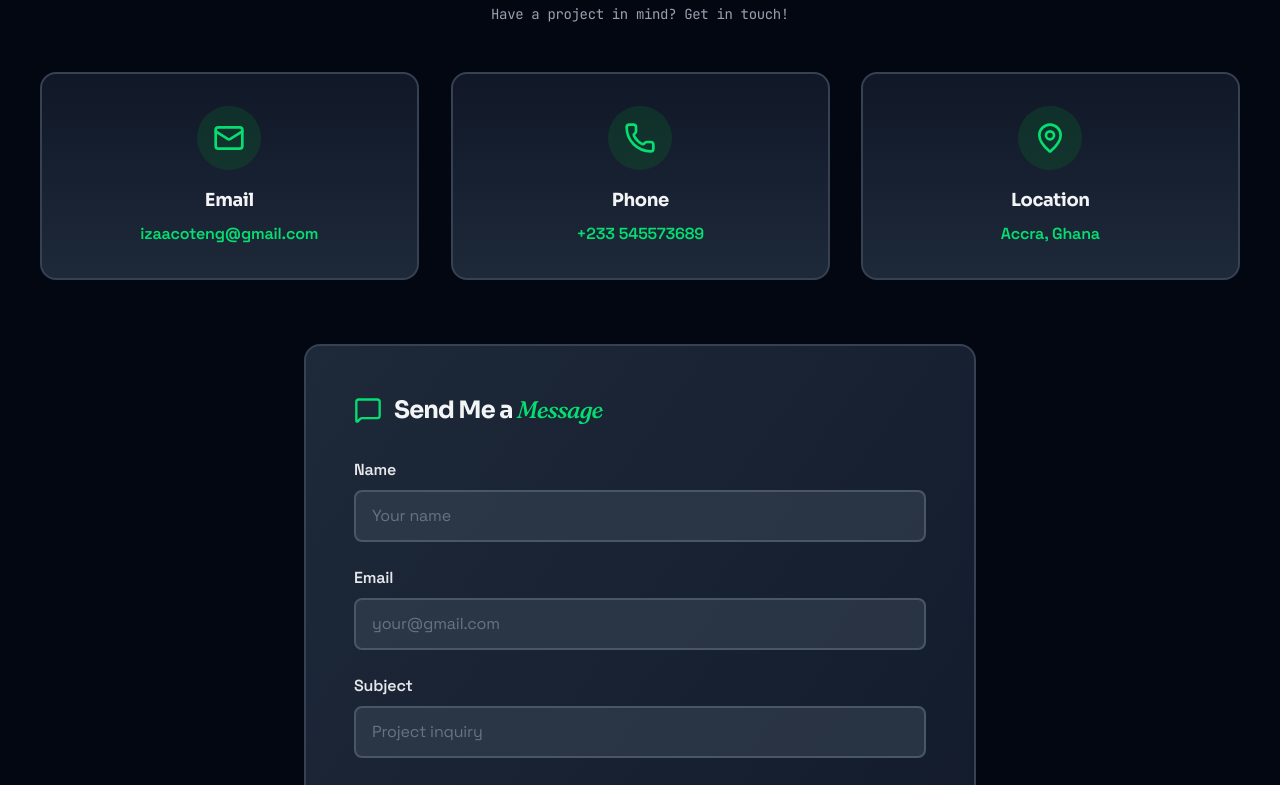
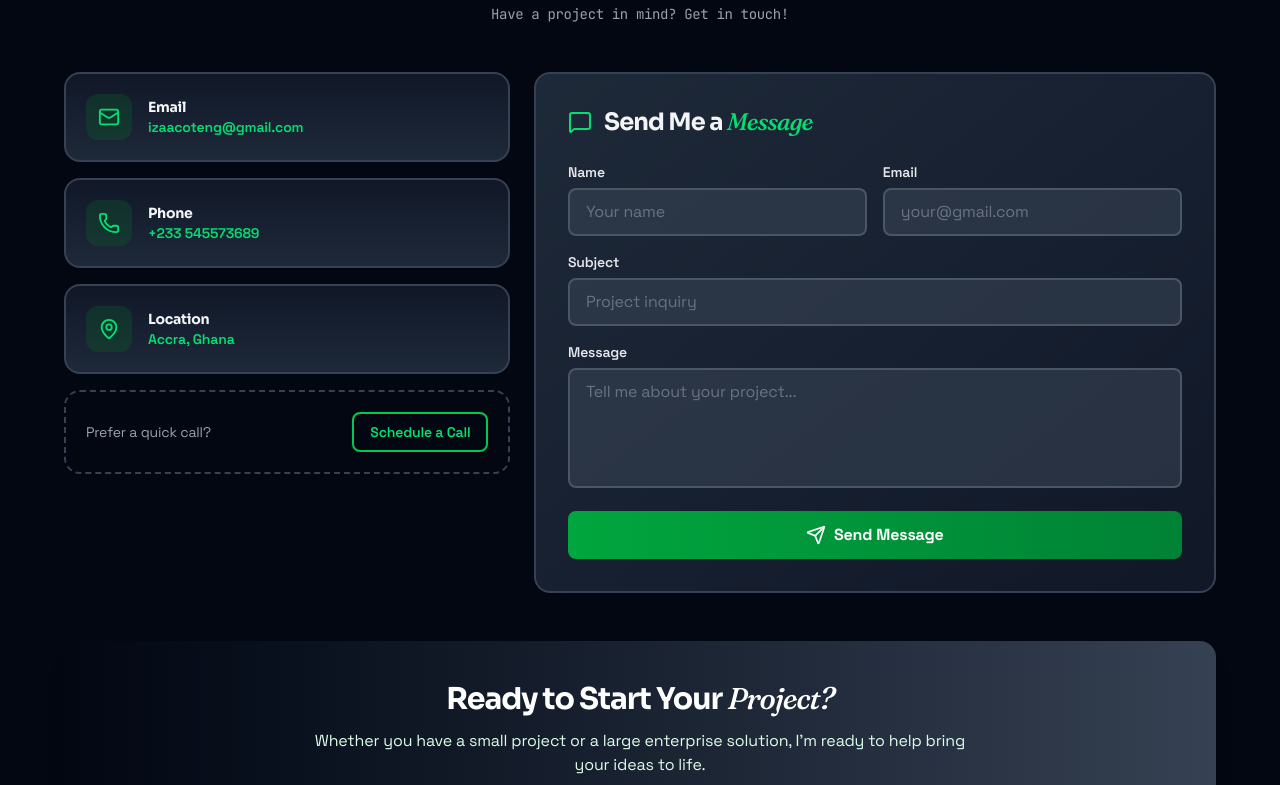
Before and after one commit to IsaacOteng/Isaacs_Portfolio, a React (Vite) app: page / in a window 1280 px wide. Shown: the part 8752-9537 px from the top of the page. Built offline with nearby package versions, Linux system fonts and the light colour scheme.

Commit message:
A little change

```diff
--- a/src/components/Contact.jsx
+++ b/src/components/Contact.jsx
@@ -45,6 +45,7 @@ const Contact = () => {
         <section id="contact" className='mx-4 sm:mx-8 md:mx-12 lg:mx-10 mb-40'>
             <Toaster position="bottom-center" reverseOrder={true} />
 
+            <div className='max-w-6xl mx-auto'>
                 <div className='text-center mb-12'>
                     <p className='heading-display text-3xl md:text-4xl text-green-700 dark:text-green-400'>
                         Let's <span className='font-serif-italic font-medium'>Work Together</span>
@@ -52,63 +53,81 @@ const Contact = () => {
                     <p className='font-mono text-gray-600 dark:text-gray-400 text-xs md:text-sm mt-2 tracking-tight'>Have a project in mind? Get in touch!</p>
                 </div>
 
-            <div className='grid grid-cols-1 lg:grid-cols-3 gap-8 mb-16'>
+                <div className='grid grid-cols-1 lg:grid-cols-5 gap-6 items-start'>
+                    <div className='lg:col-span-2 flex flex-col gap-4'>
                         {contactMethods.map((method, index) => (
                             <AnimatedOnScroll
                                 key={index}
+                                variant='fade-left'
                                 className='bg-linear-to-t from-green-200 to-white
                                            dark:from-gray-800 dark:to-gray-900
                                            rounded-2xl border-2 border-green-200 dark:border-gray-700
-                                   p-8 hover:border-green-400 dark:hover:border-green-600
+                                           hover:border-green-400 dark:hover:border-green-600
                                            hover:shadow-lg hover:shadow-green-200/40 dark:hover:shadow-green-900/20
-                                   hover:scale-105 glow-green-hover text-center'
+                                           hover:scale-[1.02] glow-green-hover'
                                 delay={index * 0.06}
                             >
-                        <a href={method.link}>
-                            <div className='flex justify-center mb-4'>
-                                <div className='p-4 bg-green-100 dark:bg-green-900/40 rounded-full hover:scale-110'>
-                                    <method.icon size={32} className='text-green-700 dark:text-green-400' />
+                                <a href={method.link} className='flex items-center gap-4 p-5'>
+                                    <div className='p-3 bg-green-100 dark:bg-green-900/40 rounded-xl shrink-0'>
+                                        <method.icon size={22} className='text-green-700 dark:text-green-400' />
                                     </div>
+                                    <div className='min-w-0'>
+                                        <h3 className='text-sm font-bold text-gray-800 dark:text-gray-100'>{method.title}</h3>
+                                        <p className='text-green-700 dark:text-green-400 font-semibold text-sm truncate'>{method.value}</p>
                                     </div>
-                            <h3 className='text-lg font-bold text-gray-800 dark:text-gray-100 mb-2'>{method.title}</h3>
-                            <p className='text-green-700 dark:text-green-400 font-semibold'>{method.value}</p>
                                 </a>
                             </AnimatedOnScroll>
                         ))}
+
+                        <AnimatedOnScroll
+                            variant='fade-left'
+                            className='rounded-2xl border-2 border-dashed border-green-300 dark:border-gray-700 p-5
+                                       flex items-center justify-between gap-4'
+                            delay={0.18}
+                        >
+                            <p className='text-gray-600 dark:text-gray-400 text-sm'>Prefer a quick call?</p>
+                            <a
+                                href='tel:+233545573689'
+                                className='shrink-0 px-4 py-2 text-sm border-2 border-green-600 dark:border-green-500 text-green-700 dark:text-green-400 font-semibold rounded-lg hover:bg-green-50 dark:hover:bg-green-900/20'
+                            >
+                                Schedule a Call
+                            </a>
+                        </AnimatedOnScroll>
                     </div>
 
                     <AnimatedOnScroll
-                className='max-w-2xl mx-auto bg-linear-to-br from-white to-green-200
+                        variant='fade-right'
+                        className='lg:col-span-3 bg-linear-to-br from-white to-green-200
                                    dark:from-gray-800 dark:to-gray-900
                                    rounded-2xl border-2 border-green-200 dark:border-gray-700
-                           p-8 md:p-12'
+                                   p-6 md:p-8'
                         delay={0.06}
                     >
-                <div className='flex items-center gap-3 mb-8'>
-                    <MessageSquare className='text-green-700 dark:text-green-400' size={28} />
-                    <h3 className='heading-display text-2xl text-gray-800 dark:text-gray-100'>Send Me a <span className='font-serif-italic font-medium text-green-700 dark:text-green-400'>Message</span></h3>
+                        <div className='flex items-center gap-3 mb-6'>
+                            <MessageSquare className='text-green-700 dark:text-green-400' size={24} />
+                            <h3 className='heading-display text-xl md:text-2xl text-gray-800 dark:text-gray-100'>Send Me a <span className='font-serif-italic font-medium text-green-700 dark:text-green-400'>Message</span></h3>
                         </div>
 
                         {submitted && (
-                    <div className='mb-6 p-4 bg-green-100 dark:bg-green-900/30 border-2 border-green-400 dark:border-green-600 rounded-lg text-green-700 dark:text-green-400 font-semibold'>
+                            <div className='mb-4 p-3 bg-green-100 dark:bg-green-900/30 border-2 border-green-400 dark:border-green-600 rounded-lg text-green-700 dark:text-green-400 font-semibold text-sm'>
                                 ✓ Thank you! I'll get back to you soon.
                             </div>
                         )}
 
-                <form onSubmit={handleSubmit} className='space-y-6'>
+                        <form onSubmit={handleSubmit} className='space-y-4'>
+                            <div className='grid grid-cols-1 sm:grid-cols-2 gap-4'>
                                 {[
-                        { label: 'Name',    name: 'name',    type: 'text',  placeholder: 'Your name' },
-                        { label: 'Email',   name: 'email',   type: 'email', placeholder: 'your@gmail.com' },
-                        { label: 'Subject', name: 'subject', type: 'text',  placeholder: 'Project inquiry' },
+                                    { label: 'Name',  name: 'name',  type: 'text',  placeholder: 'Your name' },
+                                    { label: 'Email', name: 'email', type: 'email', placeholder: 'your@gmail.com' },
                                 ].map((field) => (
                                     <div key={field.name}>
-                            <label className='block text-gray-800 dark:text-gray-200 font-semibold mb-2'>{field.label}</label>
+                                        <label className='block text-sm text-gray-800 dark:text-gray-200 font-semibold mb-1.5'>{field.label}</label>
                                         <input
                                             type={field.type}
                                             name={field.name}
                                             required
                                             placeholder={field.placeholder}
-                                className='w-full px-4 py-3 border-2 border-gray-300 dark:border-gray-600
+                                            className='w-full px-4 py-2.5 border-2 border-gray-300 dark:border-gray-600
                                                        bg-white dark:bg-gray-700/60
                                                        text-gray-900 dark:text-gray-100
                                                        placeholder-gray-400 dark:placeholder-gray-500
@@ -117,14 +136,30 @@ const Contact = () => {
                                         />
                                     </div>
                                 ))}
+                            </div>
                             <div>
-                        <label className='block text-gray-800 dark:text-gray-200 font-semibold mb-2'>Message</label>
+                                <label className='block text-sm text-gray-800 dark:text-gray-200 font-semibold mb-1.5'>Subject</label>
+                                <input
+                                    type='text'
+                                    name='subject'
+                                    required
+                                    placeholder='Project inquiry'
+                                    className='w-full px-4 py-2.5 border-2 border-gray-300 dark:border-gray-600
+                                               bg-white dark:bg-gray-700/60
+                                               text-gray-900 dark:text-gray-100
+                                               placeholder-gray-400 dark:placeholder-gray-500
+                                               rounded-lg focus:outline-none focus:border-green-500 dark:focus:border-green-400
+                                               focus:ring-2 focus:ring-green-500/20'
+                                />
+                            </div>
+                            <div>
+                                <label className='block text-sm text-gray-800 dark:text-gray-200 font-semibold mb-1.5'>Message</label>
                                 <textarea
                                     name='message'
                                     required
                                     placeholder='Tell me about your project...'
-                            rows='6'
-                            className='w-full px-4 py-3 border-2 border-gray-300 dark:border-gray-600
+                                    rows='4'
+                                    className='w-full px-4 py-2.5 border-2 border-gray-300 dark:border-gray-600
                                                bg-white dark:bg-gray-700/60
                                                text-gray-900 dark:text-gray-100
                                                placeholder-gray-400 dark:placeholder-gray-500
@@ -143,24 +178,15 @@ const Contact = () => {
                                 Send Message
                             </button>
                         </form>
-
-                <div className='mt-8 pt-8 border-t-2 border-green-200 dark:border-gray-700 text-center'>
-                    <p className='text-gray-600 dark:text-gray-400 text-sm mb-2'>Prefer a quick call?</p>
-                    <a
-                        href='tel:+233545573689'
-                        className='inline-block px-6 py-2 border-2 border-green-600 dark:border-green-500 text-green-700 dark:text-green-400 font-semibold rounded-lg hover:bg-green-50 dark:hover:bg-green-900/20'
-                    >
-                        Schedule a Call
-                    </a>
+                    </AnimatedOnScroll>
                 </div>
-            </AnimatedOnScroll>
 
                 <AnimatedOnScroll
-                className='mt-16 bg-linear-to-r from-green-600 to-green-700 rounded-2xl p-12 text-white text-center shadow-xl shadow-green-700/20'
+                    className='mt-12 bg-linear-to-r from-gray-950 to-gray-700 rounded-2xl px-6 py-10 md:p-10 text-white text-center shadow-xl shadow-white-700/20'
                     delay={0.12}
                 >
-                <h3 className='heading-display text-2xl md:text-3xl mb-4'>Ready to Start Your <span className='font-serif-italic font-medium'>Project?</span></h3>
-                <p className='text-green-100 mb-8 max-w-2xl mx-auto'>
+                    <h3 className='heading-display text-2xl md:text-3xl mb-3'>Ready to Start Your <span className='font-serif-italic font-medium'>Project?</span></h3>
+                    <p className='text-green-100 mb-6 max-w-2xl mx-auto'>
                         Whether you have a small project or a large enterprise solution, I'm ready to help bring your ideas to life.
                     </p>
                     <a href='mailto:izaacoteng@gmail.com'>
@@ -169,6 +195,7 @@ const Contact = () => {
                         </button>
                     </a>
                 </AnimatedOnScroll>
+            </div>
         </section>
     )
 }
```
Lines whose indentation alone changed are shown as unchanged.
